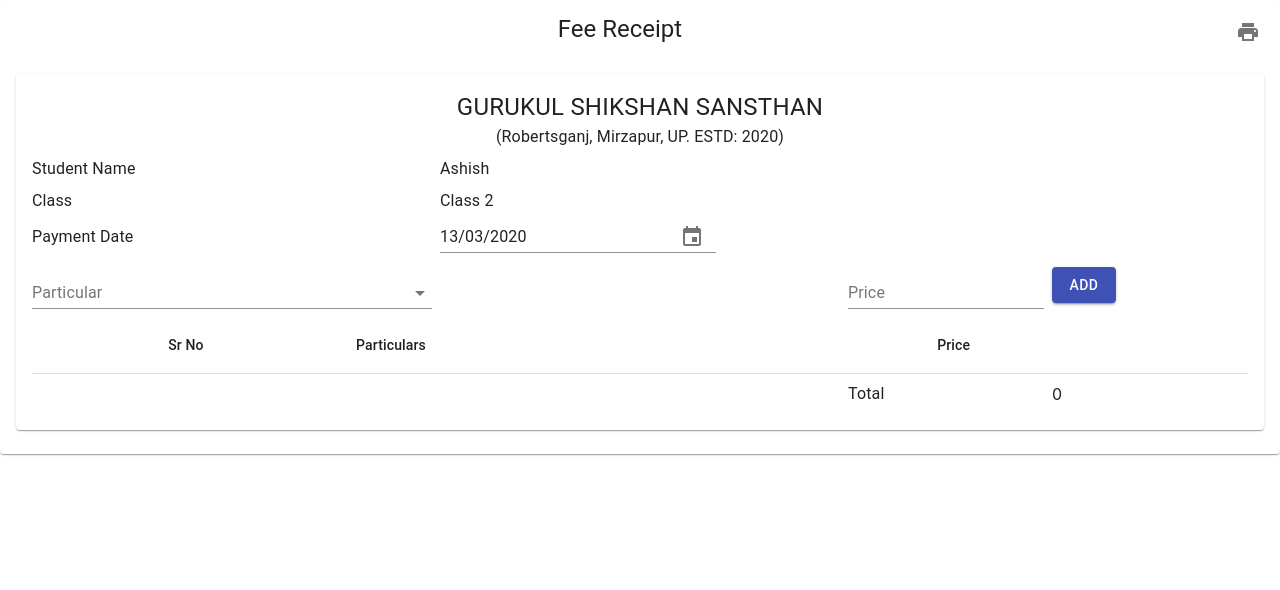
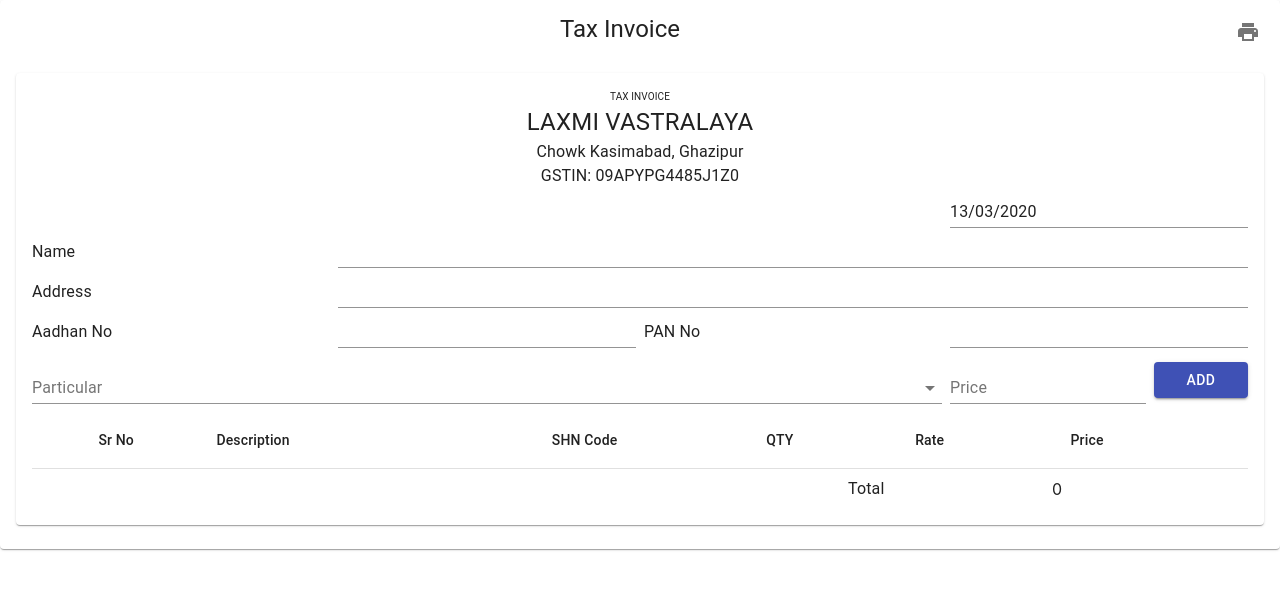
Before and after one commit to ashishkrgupta/lv, a React (Create React App) app: page / in a window 1280 px wide. Shown: the top 590 px of the page. Built offline with nearby package versions, Linux system fonts and the light colour scheme.

Commit message:
header changes for invoice

```diff
--- a/src/App.js
+++ b/src/App.js
@@ -12,7 +12,6 @@ import 'date-fns';
 import DateFnsUtils from '@date-io/date-fns';
 import {
   MuiPickersUtilsProvider,
-  KeyboardDatePicker,
   DatePicker
 } from '@material-ui/pickers';
 import Table from '@material-ui/core/Table';
@@ -32,10 +31,10 @@ export default class App extends Component {
   state = {
     invoice: {
       items: [],
-      total: 500.0,
+      total: 0.0,
       date: new Date(),
     },
-    particulars: ["Admission Fee","Annual Fee","Tution Fee","Library Fee", "Games Fee", "Computer Fee", "Others Fee", "Exam Fee", "Transport Fee", "Late Fee"],
+    //particulars: ["Admission Fee","Annual Fee","Tution Fee","Library Fee", "Games Fee", "Computer Fee", "Others Fee", "Exam Fee", "Transport Fee", "Late Fee"],
 
   };
 
@@ -60,7 +59,7 @@ export default class App extends Component {
           content={() => this.componentRef}
           />
         }
-        title = "Fee Receipt"
+        title = "Tax Invoice"
         titleTypographyProps = {{variant: "h5"}}
         >
       </CardHeader>
@@ -70,27 +69,15 @@ export default class App extends Component {
           <CardContent>
             <Grid container direction="row" justify="flex-start" spacing={1} alignItems="center">
               <Grid item xs={12}>
-                <Typography style={{textAlign:"center", fontSize:"24px"}}>GURUKUL SHIKSHAN SANSTHAN</Typography>
-                <Typography style={{textAlign:"center"}}>(Robertsganj, Mirzapur, UP. ESTD: 2020)</Typography>
+                <Typography style={{textAlign:"center", fontSize:"10px"}}>TAX INVOICE</Typography>
+                <Typography style={{textAlign:"center", fontSize:"24px"}}>LAXMI VASTRALAYA</Typography>
+                <Typography style={{textAlign:"center"}}>Chowk Kasimabad, Ghazipur</Typography>
+                <Typography style={{textAlign:"center"}}>GSTIN: 09APYPG4485J1Z0</Typography>
               </Grid>
-              <Grid item xs={4}>
-                <Typography>Student Name</Typography>
-              </Grid>
-              <Grid item xs={8}>
-                <Typography>Ashish</Typography>
-              </Grid>
-              <Grid item xs={4}>
-                <Typography>Class</Typography>
-              </Grid>
-              <Grid item xs={8}>
-                <Typography>Class 2</Typography>
-              </Grid>
-              <Grid item xs={4}>
-                <Typography>Payment Date</Typography>
-              </Grid>
-              <Grid item xs={8}>
+              <Grid item xs={9}> </Grid>
+              <Grid item xs={3}>
                 <MuiPickersUtilsProvider utils={DateFnsUtils}>
-                  <KeyboardDatePicker
+                  <DatePicker
                     className="width100percent"
                     disableFuture
                     autoOk
@@ -106,8 +93,41 @@ export default class App extends Component {
                   />
                   </MuiPickersUtilsProvider>
               </Grid>
+              <Grid item xs={3}>
+                <Typography>Name</Typography>
+              </Grid>
+              <Grid item xs={9}>
+                <TextField className="width100percent"
+                  //onChange={e => this.onChangeHandle(e.target.value, "city")}
+                  />
+              </Grid>
+              <Grid item xs={3}>
+                <Typography>Address</Typography>
+              </Grid>
+              <Grid item xs={9}>
+                <TextField className="width100percent"
+                  //onChange={e => this.onChangeHandle(e.target.value, "city")}
+                  />
+              </Grid>
+              <Grid item xs={3}>
+                <Typography>Aadhan No</Typography>
+              </Grid>
+              <Grid item xs={3}>
+                <TextField className="width100percent"
+                  //onChange={e => this.onChangeHandle(e.target.value, "city")}
+                  />
+              </Grid>
+              <Grid item xs={3}>
+                <Typography>PAN No</Typography>
+              </Grid>
+              <Grid item xs={3}>
+                <TextField className="width100percent"
+                  //onChange={e => this.onChangeHandle(e.target.value, "city")}
+                  />
+              </Grid>
+
               {/* row */}
-              <Grid item xs={4}>
+              <Grid item xs={9}>
                 <Autocomplete className="width100percent"
                   options={this.state.particulars}
                   style={{ width: "100%" }}
@@ -117,44 +137,10 @@ export default class App extends Component {
                 />
               </Grid>
               <Grid item xs={2}>
-                { this.state.currentParticular === "Tution Fee" && <MuiPickersUtilsProvider utils={DateFnsUtils}>
-                  <DatePicker
-                    //style={{width:"50%"}}
-                    label="From"
-                    autoOk
-                    variant="inline"
-                    format="MM/yyyy"
-                    views={["month"]}
-                    value={this.state.from }
-                    onChange={date => {
-                      this.setState({from: date});
-                    }}
-                  />
-                </MuiPickersUtilsProvider>}
-              </Grid>
-              <Grid item xs={2}>
-                { this.state.currentParticular === "Tution Fee" && <MuiPickersUtilsProvider utils={DateFnsUtils}>
-                  <DatePicker
-                    //style={{width:"50%"}}
-                    label="To"
-                    autoOk
-                    variant="inline"
-                    format="MM/yyyy"
-                    views={["month"]}
-                    value={this.state.to }
-                    onChange={date => {
-                      this.setState({to: date});
-                    }}
-                  />
-                </MuiPickersUtilsProvider>}
-              </Grid>
-
-
-              <Grid item xs={2}>
                 <TextField className="width100percent" label="Price"
                   onChange={e => {this.setState({currentPrice: parseFloat(e.target.value)})}}/>
               </Grid>
-              <Grid item xs={2}>
+              <Grid item xs={1}>
                 <Button className="width100percent" variant="contained" onClick={this.addItem} color="primary">Add</Button>
               </Grid>
               {/* row */}
@@ -164,7 +150,10 @@ export default class App extends Component {
                     <TableHead>
                       <TableRow>
                         <TableCell align="center">Sr No</TableCell>
-                        <TableCell align="left">Particulars</TableCell>
+                        <TableCell align="left">Description</TableCell>
+                        <TableCell align="center">SHN Code</TableCell>
+                        <TableCell align="center">QTY</TableCell>
+                        <TableCell align="center">Rate</TableCell>
                         <TableCell align="center">Price</TableCell>
                         <TableCell align="center"></TableCell>
                       </TableRow>
--- a/src/index.css
+++ b/src/index.css
@@ -11,3 +11,7 @@ code {
   font-family: source-code-pro, Menlo, Monaco, Consolas, 'Courier New',
     monospace;
 }
+
+.width100percent {
+  width: 100%;
+}
```
Also changed, not shown: src/App.module.css (line endings or trailing spaces).
